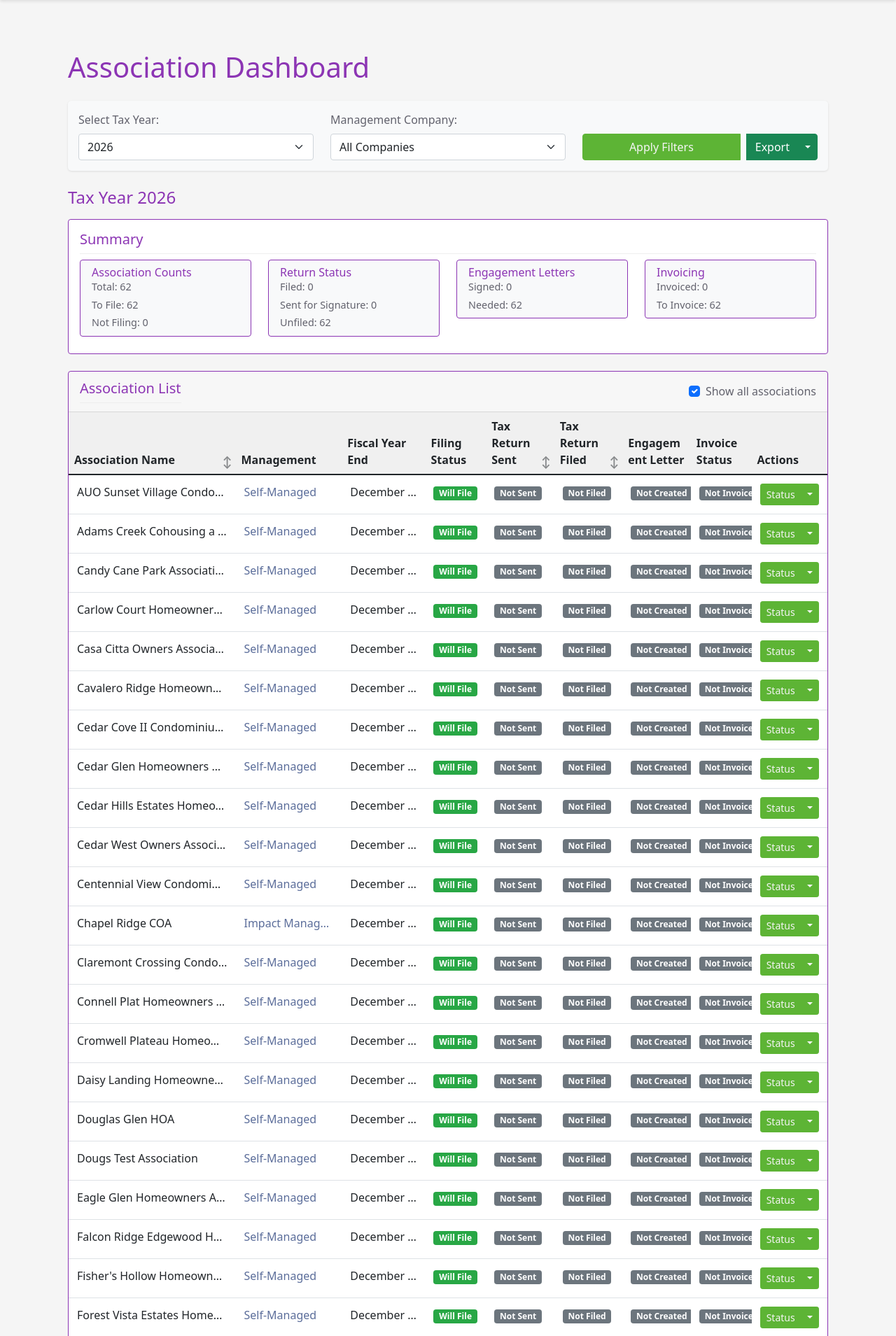
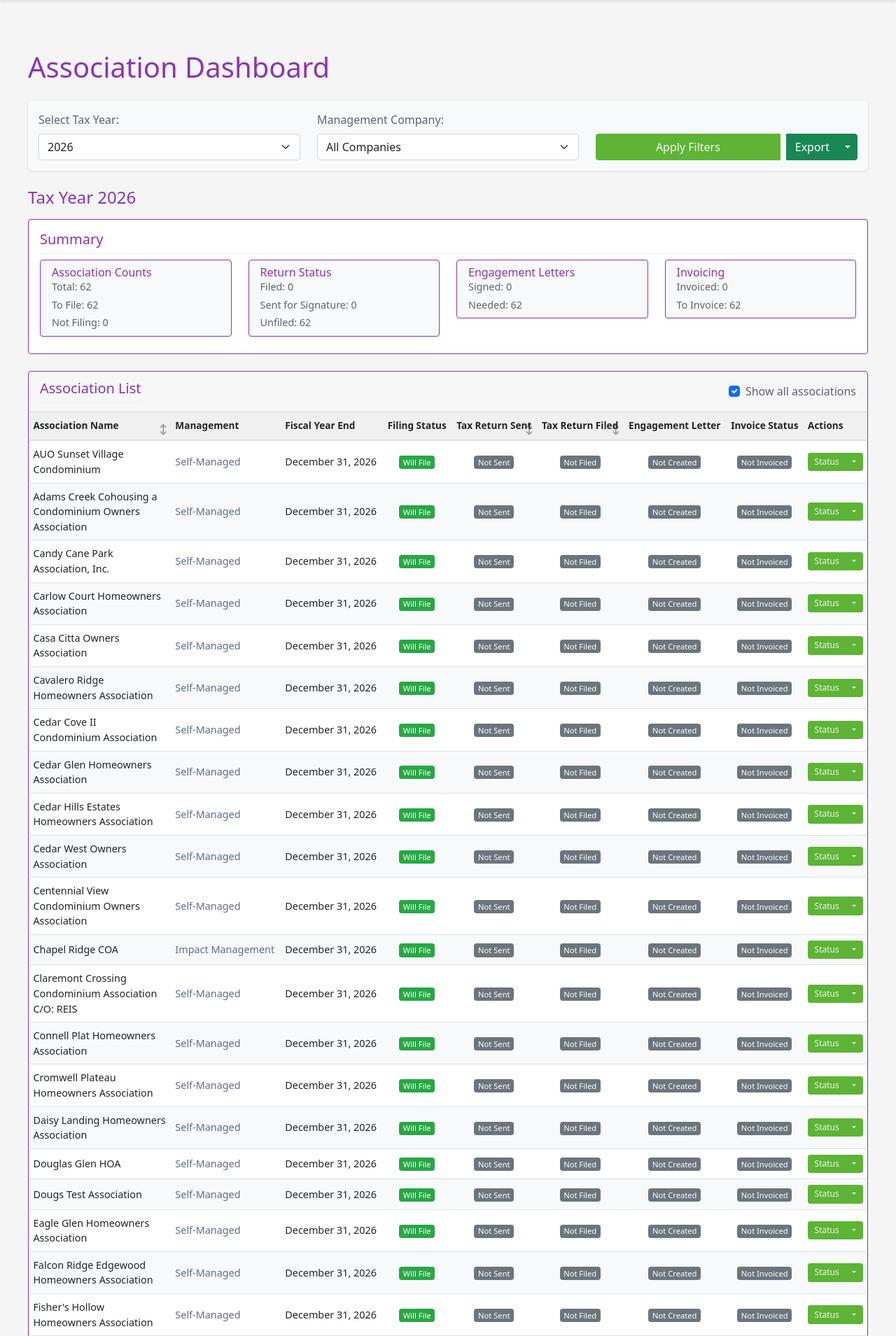
Before and after one commit to dougmclain/dynamite_tax, a Django app: page /dashboard/ in a window 1280 px wide. Shown: the part 88-1997 px from the top of the page at 70% size. Run offline with Django 4.2, Linux system fonts and the light colour scheme; a user stored in the database is signed in; data comes from the database, SQL or seed files in the repository; parts of the project's set-up code (start-up, migrations or seed data) failed here and were passed over.

Commit message:
Update dashboard CSS for wider layout
🤖 Generated with [Claude Code](https://claude.com/claude-code)

Co-Authored-By: Claude Opus 4.5 <noreply@anthropic.com>

```diff
--- a/static/css/dashboard.css
+++ b/static/css/dashboard.css
@@ -1,9 +1,32 @@
 /* Dashboard-specific styles */
+
+/* Override parent container constraint from base.html */
+main.container:has(.dashboard-container) {
+    max-width: 1600px;
+    width: 100%;
+    margin: 0 auto;
+    padding-left: 20px;
+    padding-right: 20px;
+}
 
 /* Main container styles */
 .dashboard-container {
-    max-width: 100%;
-    padding: 0 15px;
+    width: 100%;
+    max-width: none;
+    padding: 0;
+}
+
+@media (min-width: 1200px) {
+    main.container:has(.dashboard-container) {
+        padding-left: 40px;
+        padding-right: 40px;
+    }
+}
+
+@media (min-width: 1800px) {
+    main.container:has(.dashboard-container) {
+        max-width: 1700px;
+    }
 }
 
 /* Summary cards styling */
@@ -42,11 +65,18 @@
     margin-top: 0;
 }
 
+/* Table wrapper - ensure horizontal scroll when needed */
+.dashboard-container .table-responsive {
+    overflow-x: auto;
+    -webkit-overflow-scrolling: touch;
+}
+
 /* Table styles for the dashboard */
 #associationTable {
     width: 100%;
-    table-layout: fixed;
+    table-layout: auto;
     margin-bottom: 0;
+    font-size: 0.9rem;
 }
 
 #associationTable thead th {
@@ -54,99 +84,173 @@
     position: sticky;
     top: 0;
     z-index: 10;
-    white-space: normal;
-    hyphens: auto;
+    white-space: nowrap;
     vertical-align: bottom;
+    padding: 0.6rem 0.4rem;
+    font-size: 0.85rem;
+    font-weight: 600;
+    border-bottom: 2px solid #dee2e6;
 }
 
 #associationTable td {
-    overflow: hidden;
-    text-overflow: ellipsis;
-    white-space: nowrap;
-    padding: 0.75rem;
+    padding: 0.5rem 0.4rem;
+    vertical-align: middle;
 }
 
-/* Column width adjustments - ensuring all content is visible */
-@media (min-width: 992px) {
+/* Association name column - allow wrapping */
+#associationTable td:first-child {
+    white-space: normal;
+    word-wrap: break-word;
+    max-width: 200px;
+}
+
+/* Management column */
+#associationTable td:nth-child(2) {
+    white-space: nowrap;
+}
+
+/* Status badge columns - center them */
+#associationTable td:nth-child(4),
+#associationTable td:nth-child(5),
+#associationTable td:nth-child(6),
+#associationTable td:nth-child(7),
+#associationTable td:nth-child(8) {
+    text-align: center;
+}
+
+/* Compact badges for table */
+#associationTable .badge {
+    font-size: 0.7rem;
+    padding: 0.35em 0.5em;
+    font-weight: 500;
+    white-space: nowrap;
+}
+
+/* Zebra striping for better readability */
+#associationTable tbody tr:nth-child(even):not(.not-filing) {
+    background-color: #f8f9fa;
+}
+
+#associationTable tbody tr:nth-child(even):not(.not-filing):hover {
+    background-color: #e9ecef;
+}
+
+/* Header alignment for status columns */
+#associationTable thead th:nth-child(4),
+#associationTable thead th:nth-child(5),
+#associationTable thead th:nth-child(6),
+#associationTable thead th:nth-child(7),
+#associationTable thead th:nth-child(8) {
+    text-align: center;
+}
+
+/* Column width hints - let table-layout:auto handle sizing but provide hints */
 #associationTable th:nth-child(1),
 #associationTable td:nth-child(1) {
-        width: 22%; /* Association Name */
+    min-width: 180px; /* Association Name */
 }
 
 #associationTable th:nth-child(2),
 #associationTable td:nth-child(2) {
-        width: 14%; /* Management */
+    min-width: 130px; /* Management */
 }
 
 #associationTable th:nth-child(3),
 #associationTable td:nth-child(3) {
-        width: 11%; /* Fiscal Year End */
+    min-width: 100px; /* Fiscal Year End */
+    white-space: nowrap;
 }
 
 #associationTable th:nth-child(4),
 #associationTable td:nth-child(4) {
-        width: 8%; /* Filing Status */
+    min-width: 70px; /* Filing Status */
 }
 
 #associationTable th:nth-child(5),
 #associationTable td:nth-child(5) {
-        width: 9%; /* Tax Return Sent */
+    min-width: 80px; /* Tax Return Sent */
 }
 
 #associationTable th:nth-child(6),
 #associationTable td:nth-child(6) {
-        width: 9%; /* Tax Return Filed */
+    min-width: 80px; /* Tax Return Filed */
 }
 
 #associationTable th:nth-child(7),
 #associationTable td:nth-child(7) {
-        width: 9%; /* Engagement Letter */
+    min-width: 80px; /* Engagement Letter */
 }
 
 #associationTable th:nth-child(8),
 #associationTable td:nth-child(8) {
-        width: 8%; /* Invoice Status */
+    min-width: 80px; /* Invoice Status */
 }
 
 #associationTable th:nth-child(9),
 #associationTable td:nth-child(9) {
-        width: 10%; /* Actions - wider to prevent button cutoff */
+    min-width: 90px; /* Actions */
+}
+
+/* Large screen: more spacious table */
+@media (min-width: 1400px) {
+    .dashboard-container .card {
+        width: 100%;
+    }
+
+    .dashboard-container .table-responsive {
+        width: 100%;
+    }
+
+    #associationTable {
+        width: 100%;
+        font-size: 0.95rem;
+    }
+
+    #associationTable thead th {
+        padding: 0.75rem 0.5rem;
+        font-size: 0.9rem;
+    }
+
+    #associationTable td {
+        padding: 0.6rem 0.5rem;
+    }
+
+    #associationTable .badge {
+        font-size: 0.75rem;
+        padding: 0.4em 0.6em;
+    }
+
+    #associationTable th:nth-child(1),
+    #associationTable td:nth-child(1) {
+        min-width: 220px;
+        max-width: 350px;
     }
 }
 
-/* For very wide screens, allow the dashboard to use more screen space */
-@media (min-width: 1800px) {
-    .dashboard-container {
-        max-width: 95%;
-    }
-}
-
-/* Make sure buttons don't get cut off */
+/* Action buttons styling */
 #associationTable .btn-group {
-    width: 100%;
+    display: inline-flex;
+    white-space: nowrap;
 }
 
 #associationTable .btn-group .btn {
-    padding: 0.25rem 0.5rem;
-    font-size: 0.875rem;
+    padding: 0.2rem 0.5rem;
+    font-size: 0.75rem;
     white-space: nowrap;
 }
 
-/* Ensure dropdown button is visible */
 #associationTable .dropdown-toggle-split {
-    padding-left: 0.4rem;
-    padding-right: 0.4rem;
+    padding-left: 0.3rem;
+    padding-right: 0.3rem;
 }
 
-/* Make sure the entire dropdown menu is clickable */
 .dropdown-menu {
     min-width: 150px;
 }
 
 .dropdown-item {
     padding: 0.25rem 1rem;
-    white-space: normal;
-    word-wrap: break-word;
+    font-size: 0.85rem;
 }
 
 /* Styles for clickable rows */
```
Also changed, not shown: other parts of static/css/dashboard.css (+18 -11 lines). Lines whose indentation alone changed are shown as unchanged.
